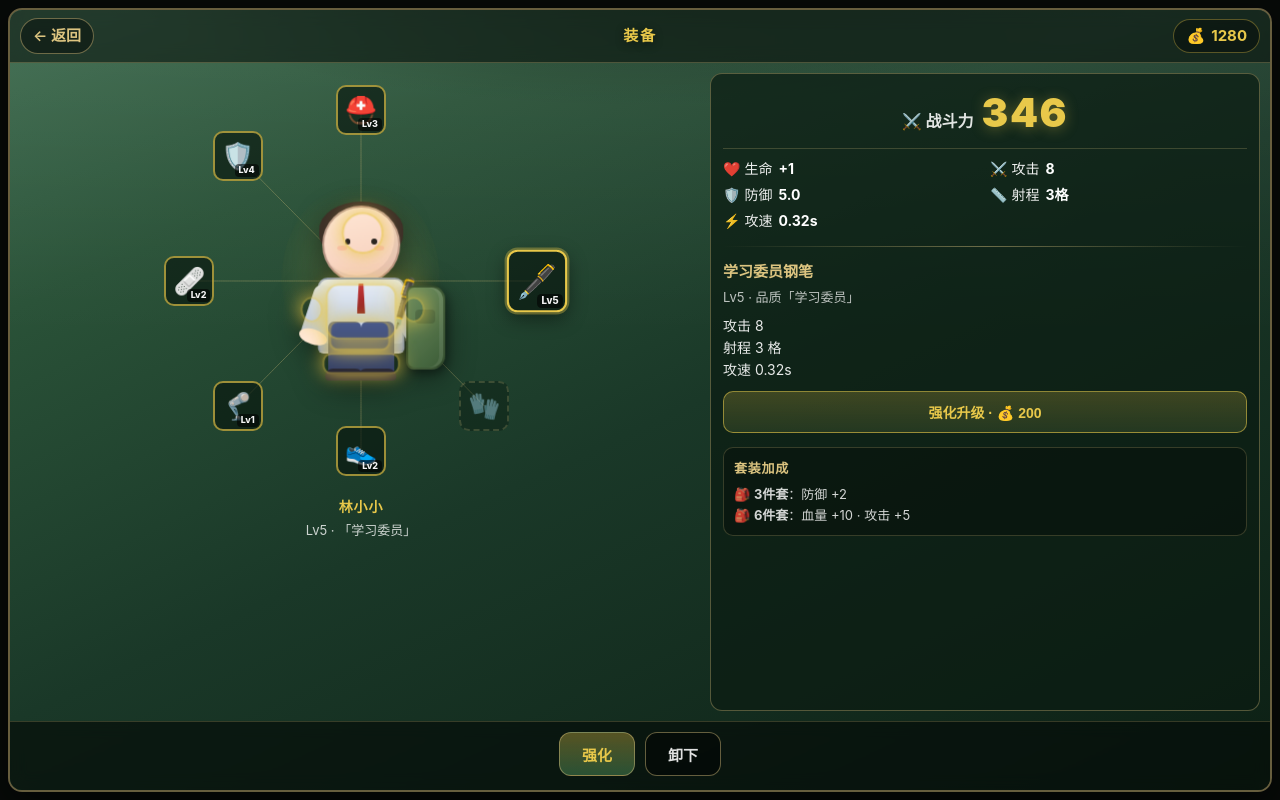
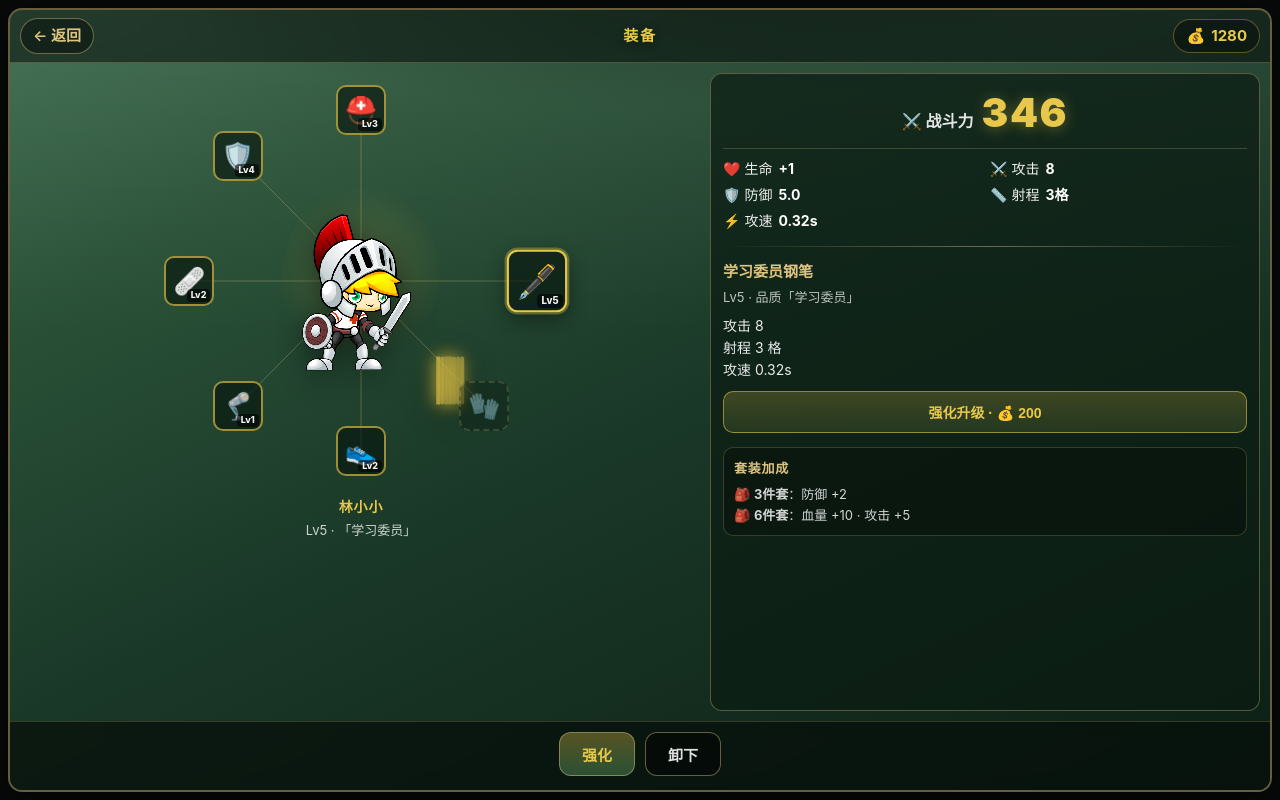
Before and after one commit to edwin-lau/AppDocPages, a plain HTML site: page docs/lifegame/equipment-final.html in a window 1280 px wide. Drawn offline with Linux system fonts and the light colour scheme.

Commit message:
fix: 装备界面用实际玩家角色替换简笔画

```diff
--- a/docs/lifegame/equipment-final.html
+++ b/docs/lifegame/equipment-final.html
@@ -232,171 +232,26 @@
       filter: drop-shadow(0 6px 14px rgba(0,0,0,0.45));
     }
 
-    /* CSS 简笔画学生 */
-    .stu-head {
-      position: absolute;
-      left: 50%;
-      top: 6%;
-      transform: translateX(-50%);
-      width: 52%;
-      aspect-ratio: 1;
-      border-radius: 50%;
-      background: linear-gradient(165deg, #ffe8d6 0%, #f5cbb8 100%);
-      border: 2px solid rgba(80, 40, 30, 0.35);
-      box-shadow: inset -4px -6px 0 rgba(0,0,0,0.06);
+    .student-img {
+      width: 100%;
+      height: 100%;
+      object-fit: contain;
+      image-rendering: pixelated;
+      animation: idle-breathe 0.8s steps(1) infinite;
     }
 
-    .stu-hair {
-      position: absolute;
-      left: 50%;
-      top: 4%;
-      transform: translateX(-50%);
-      width: 56%;
-      height: 28%;
-      background: #3d3028;
-      border-radius: 50% 50% 40% 40%;
+    @keyframes idle-breathe {
+      0%, 100% { content: url("assets/player/freeknight_idle_0.png"); }
+      20% { content: url("assets/player/freeknight_idle_2.png"); }
+      40% { content: url("assets/player/freeknight_idle_4.png"); }
+      60% { content: url("assets/player/freeknight_idle_6.png"); }
+      80% { content: url("assets/player/freeknight_idle_8.png"); }
     }
-
-    .stu-eye {
-      position: absolute;
-      width: 8%;
-      height: 8%;
-      border-radius: 50%;
-      background: #2a2520;
-      top: 42%;
-    }
-
-    .stu-eye.left { left: 28%; }
-    .stu-eye.right { right: 28%; }
-
-    .stu-blush {
-      position: absolute;
-      width: 14%;
-      height: 7%;
-      border-radius: 50%;
-      background: rgba(255, 140, 140, 0.35);
-      top: 52%;
-    }
-
-    .stu-blush.left { left: 18%; }
-    .stu-blush.right { right: 18%; }
-
-    .stu-body {
-      position: absolute;
-      left: 50%;
-      top: 42%;
       transform: translateX(-50%);
       width: 58%;
       height: 38%;
       border-radius: 10px 10px 6px 6px;
       background: linear-gradient(180deg, #e8eef5 0%, #c8d4e8 55%, #a8b8d4 100%);
-      border: 2px solid rgba(60, 80, 120, 0.35);
-      box-shadow: inset 0 -8px 0 rgba(0,0,0,0.08);
-    }
-
-    .stu-tie {
-      position: absolute;
-      left: 50%;
-      top: 6%;
-      transform: translateX(-50%);
-      width: 14%;
-      height: 42%;
-      background: linear-gradient(180deg, #c83838 0%, #8b2020 100%);
-      clip-path: polygon(30% 0, 70% 0, 85% 100%, 15% 100%);
-    }
-
-    .stu-arm {
-      position: absolute;
-      width: 18%;
-      height: 28%;
-      background: linear-gradient(180deg, #dfe6f0 0%, #b8c6dc 100%);
-      border-radius: 8px;
-      top: 46%;
-    }
-
-    .stu-arm.left {
-      left: 14%;
-      transform: rotate(18deg);
-    }
-
-    .stu-arm.right {
-      right: 10%;
-      transform: rotate(-28deg);
-    }
-
-    .stu-hand {
-      position: absolute;
-      bottom: -8%;
-      width: 110%;
-      height: 28%;
-      border-radius: 50%;
-      background: #ffe8d6;
-      left: -5%;
-    }
-
-    .weapon-held {
-      position: absolute;
-      right: -40%;
-      bottom: 40%;
-      font-size: clamp(22px, 7vw, 36px);
-      line-height: 1;
-      filter: drop-shadow(0 2px 6px rgba(232, 200, 74, 0.65));
-      animation: weaponGlow 2s ease-in-out infinite;
-    }
-
-    @keyframes weaponGlow {
-      0%, 100% { filter: drop-shadow(0 2px 6px rgba(232, 200, 74, 0.55)); }
-      50% { filter: drop-shadow(0 0 14px rgba(232, 200, 74, 0.95)); }
-    }
-
-    .stu-leg {
-      position: absolute;
-      bottom: 8%;
-      width: 22%;
-      height: 28%;
-      background: linear-gradient(180deg, #4a5a8a 0%, #343f62 100%);
-      border-radius: 6px;
-    }
-
-    .stu-leg.left { left: 28%; }
-    .stu-leg.right { right: 28%; }
-
-    .stu-shoe {
-      position: absolute;
-      bottom: -6%;
-      left: -8%;
-      width: 116%;
-      height: 22%;
-      background: #2a2835;
-      border-radius: 8px 8px 4px 4px;
-    }
-
-    .backpack {
-      position: absolute;
-      right: -6%;
-      top: 46%;
-      width: 26%;
-      height: 42%;
-      border-radius: 8px 14px 14px 8px;
-      background: linear-gradient(135deg, #6b8c5e 0%, #3d5c38 100%);
-      border: 2px solid rgba(40, 60, 35, 0.6);
-      box-shadow:
-        inset -4px 0 0 rgba(255,255,255,0.08),
-        2px 4px 10px rgba(0,0,0,0.35);
-      animation: slotGlowPiece 2.4s ease-in-out infinite;
-    }
-
-    .backpack::after {
-      content: "";
-      position: absolute;
-      left: 22%;
-      top: 28%;
-      width: 56%;
-      height: 18%;
-      border-radius: 4px;
-      background: rgba(0,0,0,0.15);
-    }
-
     /* 装备部位发光点（示意已穿戴）*/
     .equip-hotspot {
       position: absolute;
@@ -830,24 +685,7 @@
           <div class="figure-wrap">
             <div class="figure-glow" aria-hidden="true"></div>
             <div class="student" id="studentFig">
-              <div class="stu-hair"></div>
-              <div class="stu-head">
-                <span class="stu-eye left"></span>
-                <span class="stu-eye right"></span>
-                <span class="stu-blush left"></span>
-                <span class="stu-blush right"></span>
-              </div>
-              <div class="stu-body">
-                <div class="stu-tie"></div>
-              </div>
-              <div class="stu-arm left"><span class="stu-hand"></span></div>
-              <div class="stu-arm right">
-                <span class="stu-hand"></span>
-                <span class="weapon-held" id="weaponHeldEmoji" aria-hidden="true">🖋️</span>
-              </div>
-              <div class="stu-leg left"><span class="stu-shoe"></span></div>
-              <div class="stu-leg right"><span class="stu-shoe"></span></div>
-              <div class="backpack" title="书包"></div>
+              <img class="student-img" src="assets/player/freeknight_idle_0.png" alt="玩家角色" />
 
               <span class="equip-hotspot hotspot-helmet on" data-slot="helmet"></span>
               <span class="equip-hotspot hotspot-armor on" data-slot="armor"></span>
@@ -1026,7 +864,7 @@
       var btnUpgradeDetail = document.getElementById('btnUpgradeDetail');
       var btnMain = document.getElementById('btnMain');
       var btnSecondary = document.getElementById('btnSecondary');
-      var weaponHeldEmoji = document.getElementById('weaponHeldEmoji');
+      // weapon emoji removed
       var selectedIndex = 0;
 
       function renderSlots() {
@@ -1115,7 +953,7 @@
         }
 
         var w = slots[0];
-        weaponHeldEmoji.textContent = w.empty ? '✏️' : w.emoji;
+        // weapon emoji removed - using player sprite now
 
         detailBlock.classList.add('visible');
         updateHotspots();
```
